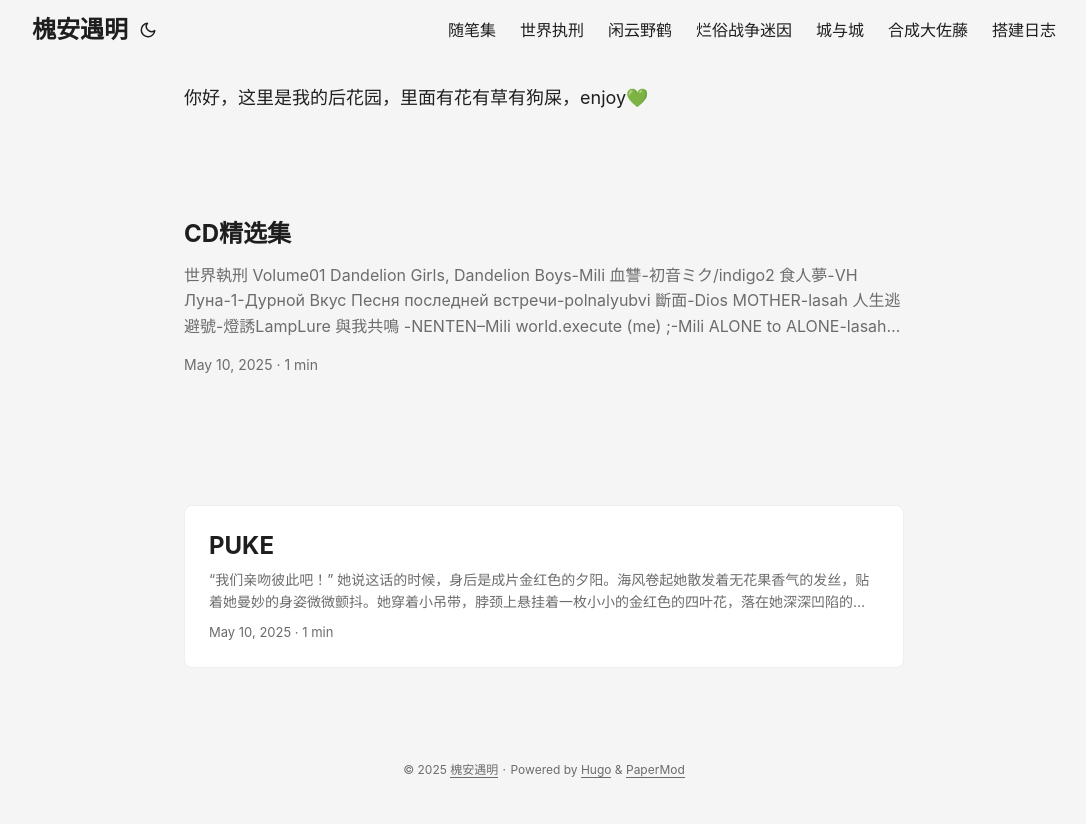
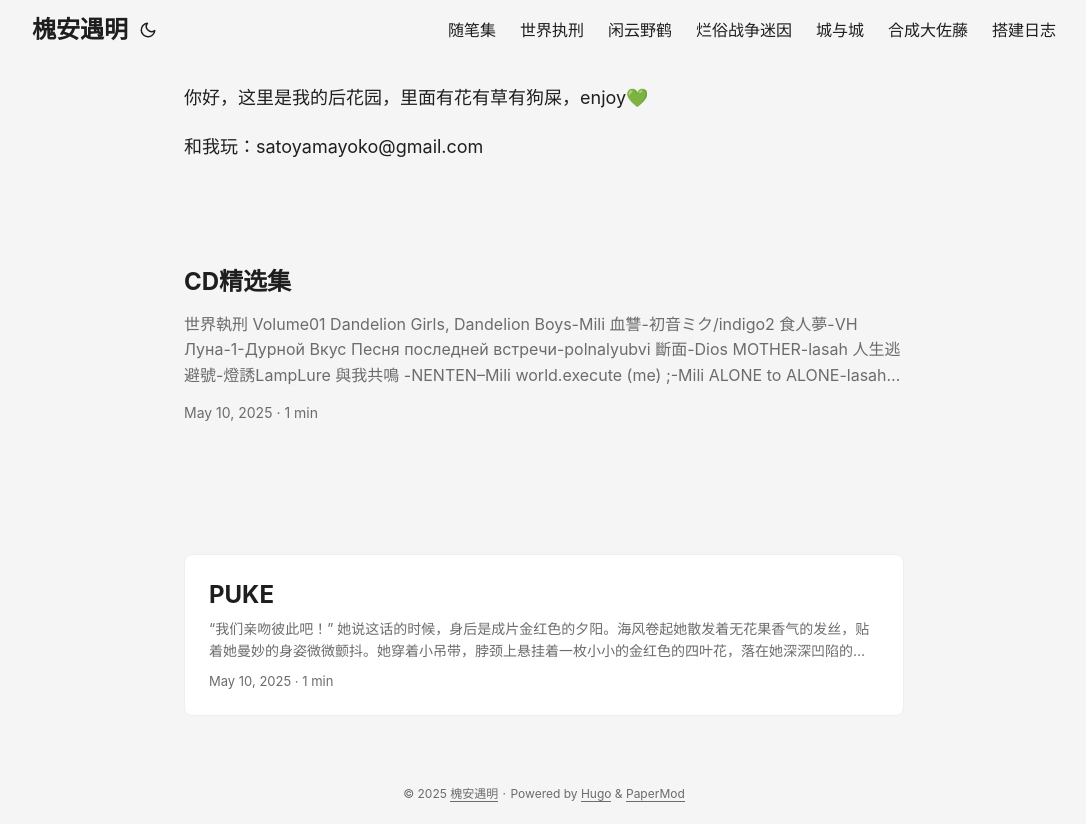
Before and after one commit to Yamayoko77/Yamayoko77.github.io, a plain HTML site: page index.html in a window 1280 px wide. Shown: the whole page, without its empty margins (96-1182 px from the left). Before the commit the page ends 800 px from the top, so only its background shows below. Drawn offline with Linux system fonts and the light colour scheme.

Commit message:
auto deploy Yamayoko77/action-hugo@503244c08e0bbeb475cf6dd847b5f9510edb4033

```diff
--- a/index.html
+++ b/index.html
@@ -160,6 +160,7 @@
 </header>
 <main class="main">
 <div class="post-content"><p>你好，这里是我的后花园，里面有花有草有狗屎，enjoy💚</p>
+<p>和我玩：satoyamayoko@gmail.com</p>
 
 
 </div>
```
